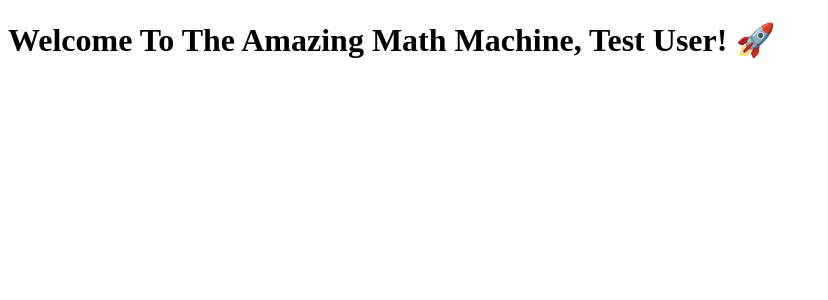
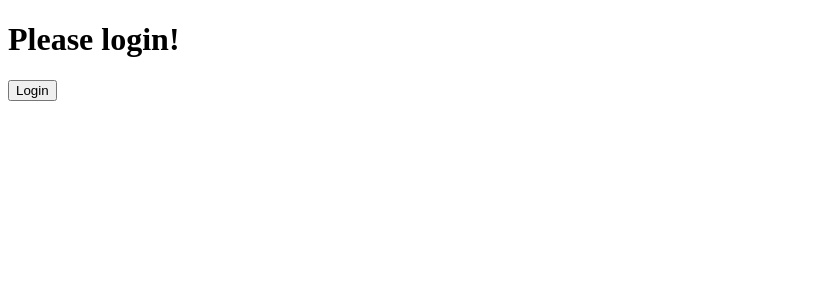
Before and after one commit to jonlld/the-amazing-math-machine, a React (Create React App) app: page / in a window 1280 px wide. Shown: the top 300 px of the page, without its empty margins (0-828 px from the left). Built offline with nearby package versions, Linux system fonts and the light colour scheme.

Commit message:
Add test login message

```diff
--- a/src/App.tsx
+++ b/src/App.tsx
@@ -2,12 +2,18 @@ import React, { useState } from "react";
 import Welcome from "./Welcome";
 
 function App(): JSX.Element {
-  const [isLoggedIn, setIsLoggedIn] = useState(false);
+  const [isLoggedIn, setIsLoggedIn] = useState<boolean>(false);
+
+  const logIn = (): void => {
+    console.log("logging in");
+    setIsLoggedIn(true);
+  };
+
   const user = "Test User";
 
   return (
     <div>
-      {!isLoggedIn && <Welcome isLoggedIn={isLoggedIn} username={user} />}
+      <Welcome isLoggedIn={isLoggedIn} onLogIn={logIn} username={user} />
     </div>
   );
 }
--- a/src/Welcome.tsx
+++ b/src/Welcome.tsx
@@ -2,13 +2,21 @@ import React, { Fragment } from "react";
 
 interface WelcomeProps {
   isLoggedIn: boolean;
+  onLogIn: () => void;
   username: string;
 }
 
 function Welcome(props: WelcomeProps): JSX.Element {
+  const message = props.isLoggedIn ? (
+    <h1>Welcome To The Amazing Math Machine, {props.username}! 🚀</h1>
+  ) : (
+    <h1>Please login! </h1>
+  );
+
   return (
     <Fragment>
-      <h1>Welcome To The Amazing Math Machine, {props.username}! 🚀</h1>
+      {message}
+      <button onClick={props.onLogIn}>Login</button>
     </Fragment>
   );
 }
```
